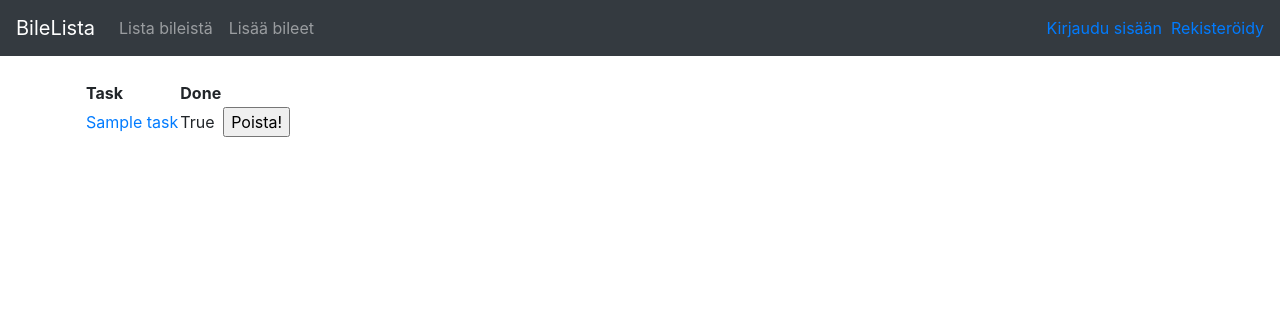
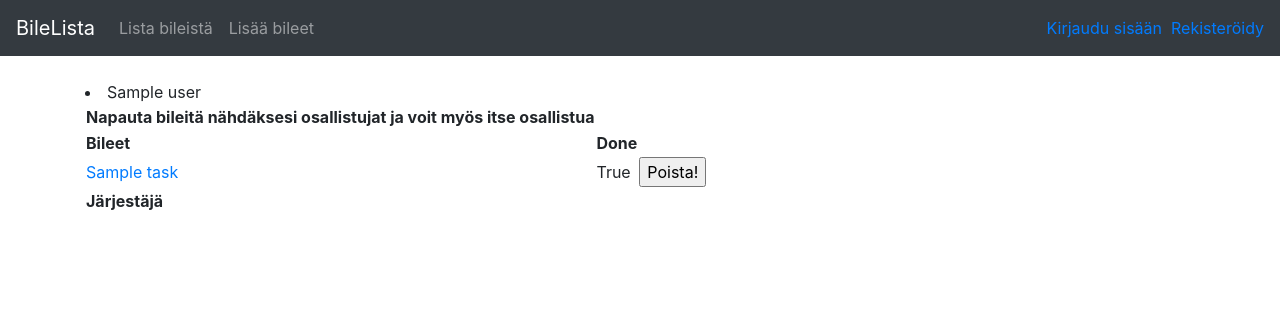
Before and after one commit to tn1995/bilelista, a Flask app: template application/templates/tasks/list.html in a window 1280 px wide. Shown: the top 316 px of the page. Run offline with Flask 2, Linux system fonts and the light colour scheme; tables that the repository leaves empty hold one stand-in row (values such as "Sample post"); the template is opened without the code that fills it: values that come from a table or form of the project are taken from there, most other values are stand-ins (such as "Sample title", 1, 10 or a date in 2020); some libraries are stand-ins or nearby versions.

Commit message:
lisättiin bileiden järjestäjä näkymään bilelistaan

```diff
--- a/application/templates/tasks/list.html
+++ b/application/templates/tasks/list.html
@@ -2,10 +2,11 @@
 
 {% block body %}
   <table>
+      <th>Napauta bileitä nähdäksesi osallistujat ja voit myös itse osallistua</th>
     <tr>
-      <th>Task</th>
+      <th>Bileet</th>
       <th>Done</th>
-      <th></th>
+
     </tr>
     {% for task in tasks %}
     <tr>
@@ -19,6 +20,22 @@
   </form>
       </td>
     </tr>
+
     {% endfor %}
+
+    {% if tasks_jarjestaja is defined %}
+
+    <ul>
+
+      {% for user in tasks_jarjestaja %}
+      <th>Järjestäjä</th>
+      <li>
+        {{user.name}}
+      </li>
+      {% endfor %}
+    </ul>
+    {% endif %}
   </table>
+
+
 {% endblock %}
```
